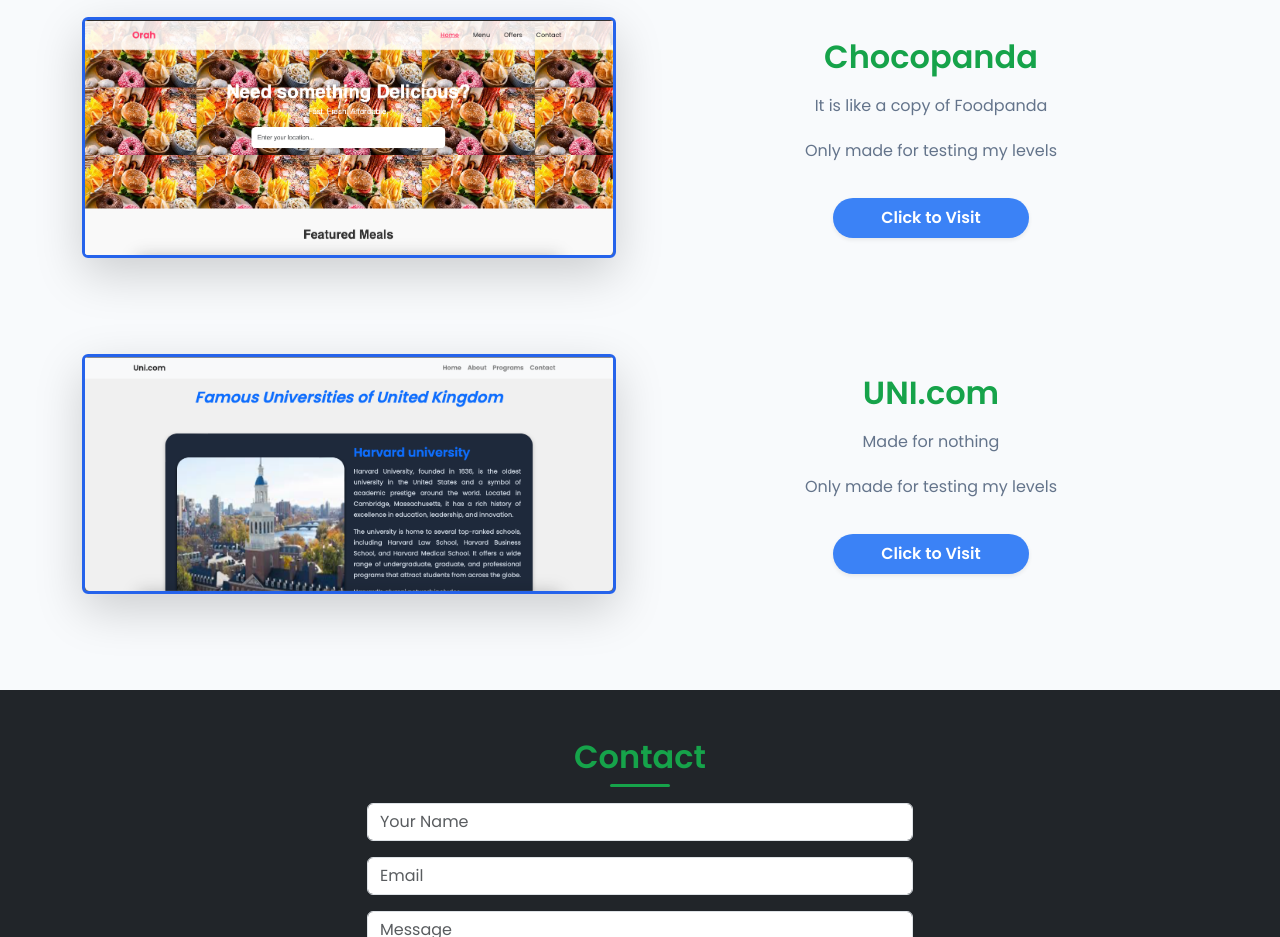
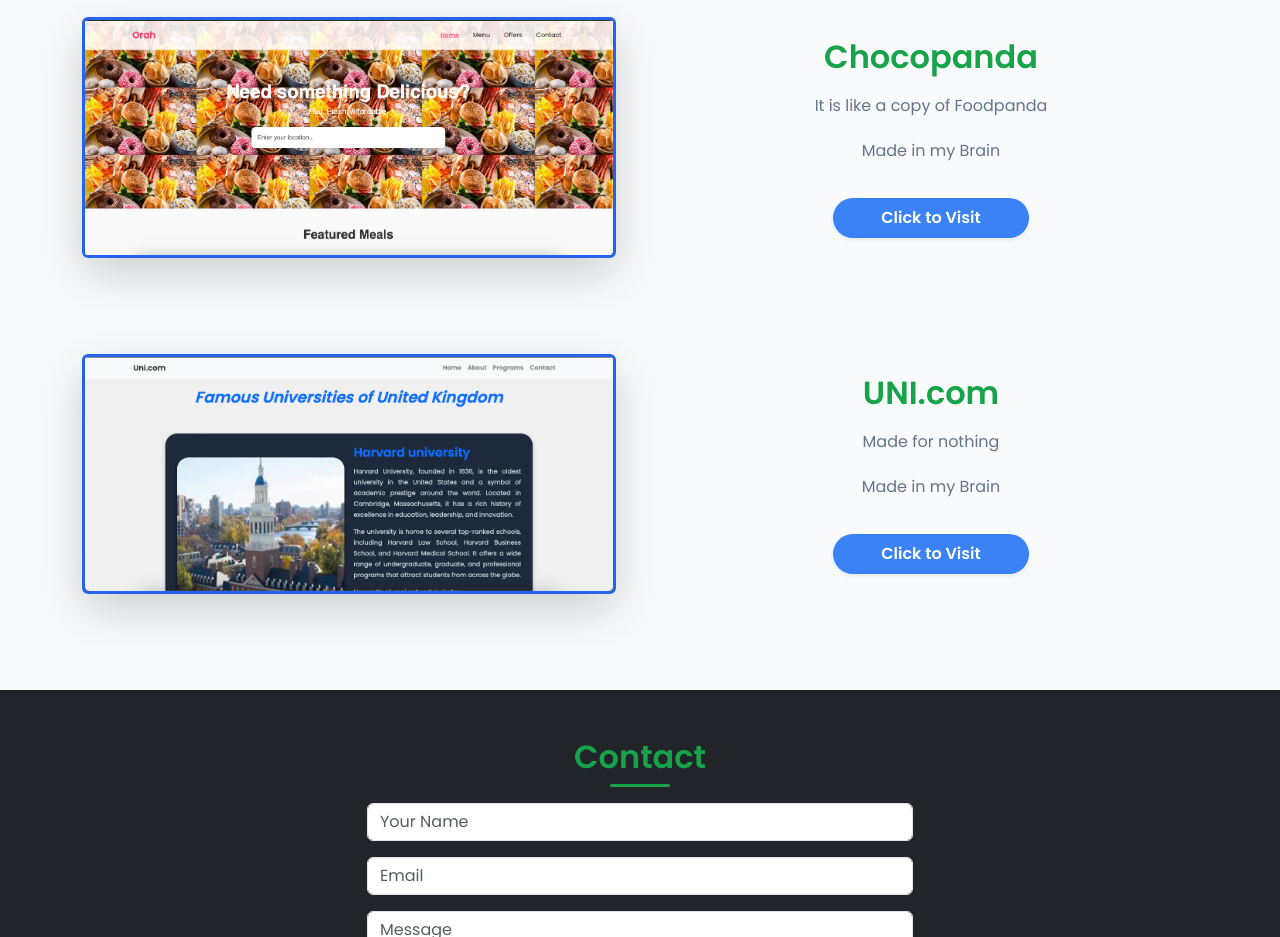
Before and after one commit to neonx7-me/Portfolio-Kareem, a plain HTML site: page index.html in a window 1280 px wide. Shown: the part 2520-3457 px from the top of the page. Drawn offline with nearby package versions, Linux system fonts and the light colour scheme.

Commit message:
Update text in index.html for clarity

```diff
--- a/index.html
+++ b/index.html
@@ -524,7 +524,7 @@
                     It is like a copy of Foodpanda
                 </p>
                 <p class="text-secondary" style="line-height:1.8;">
-                  Only made for testing my levels
+                   Made in my Brain
 
                 </p>
                 <a href="https://neonx7-me.github.io/Orah../"
@@ -547,7 +547,7 @@
                     Made for nothing
                 </p>
                 <p class="text-secondary" style="line-height:1.8;">
-                  Only made for testing my levels
+                   Made in my Brain
                 </p>
 
              <a href="https://neonx7-me.github.io/University/"
```
